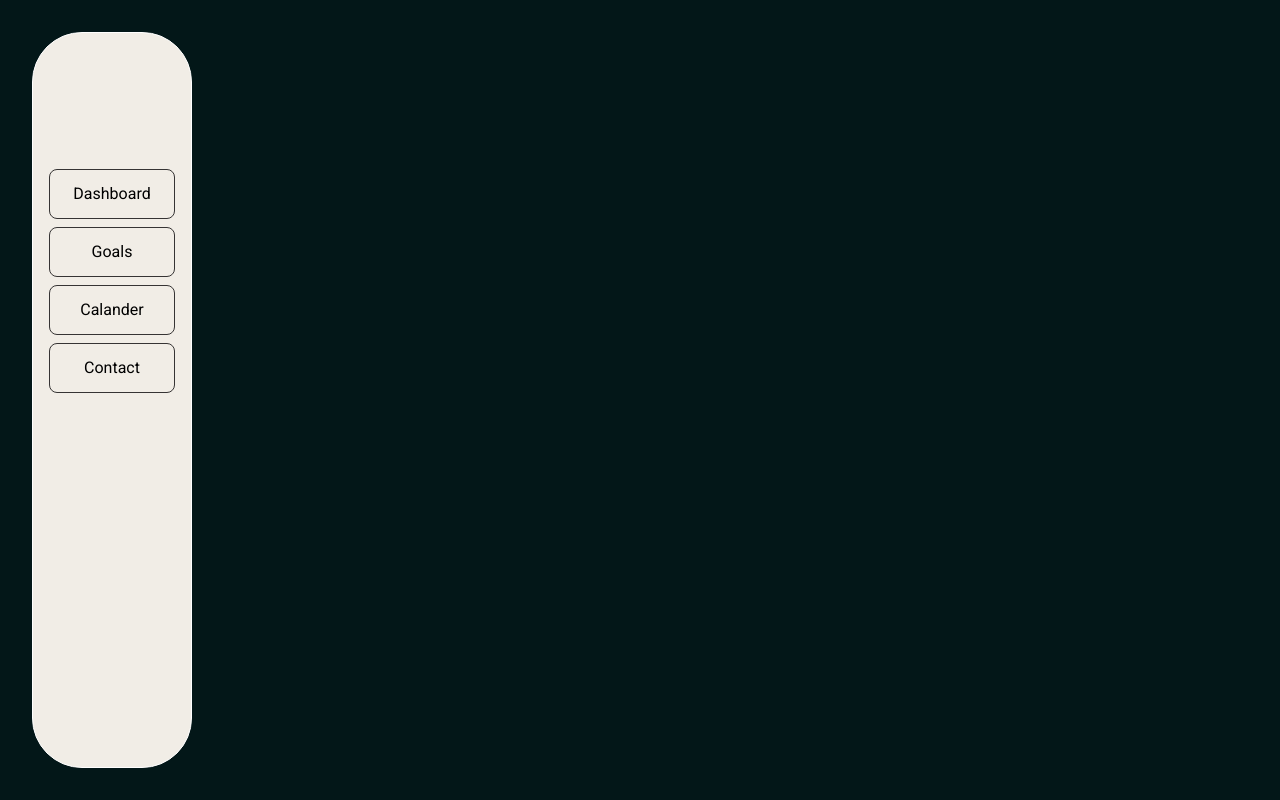
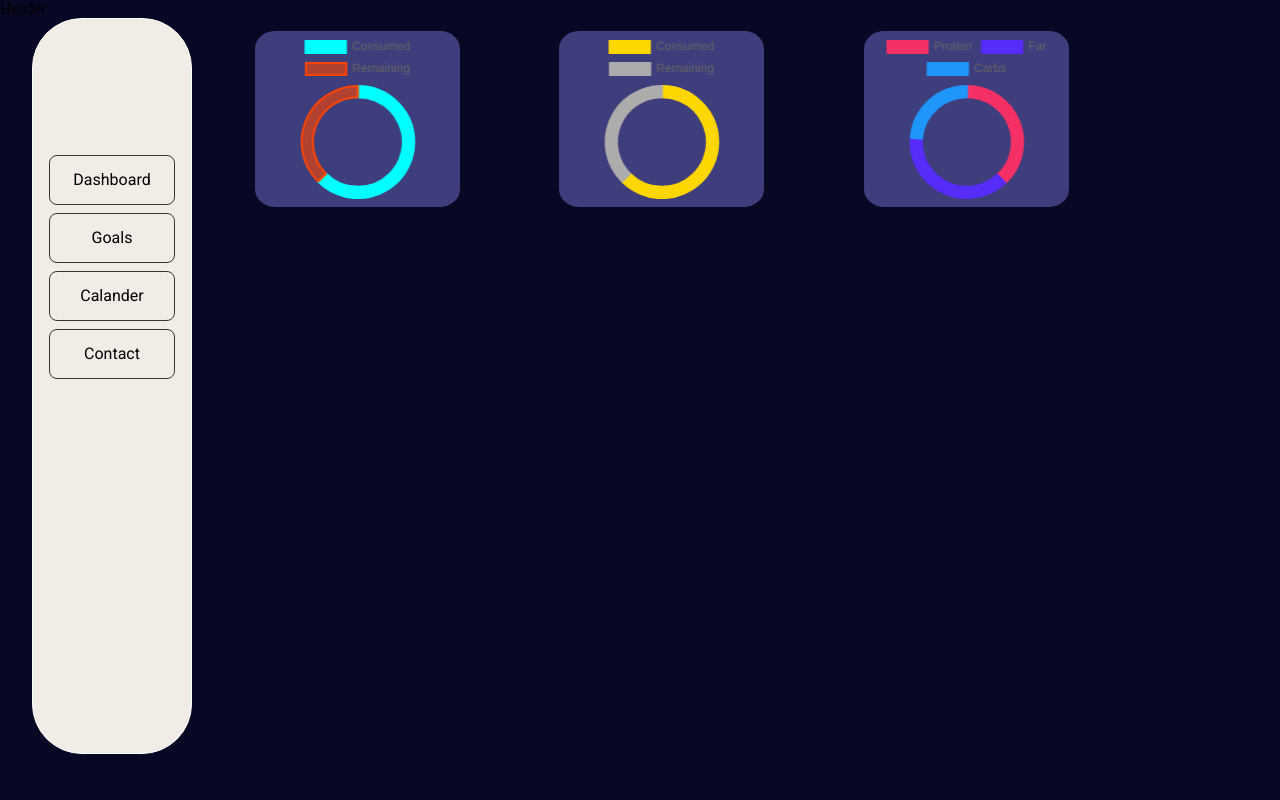
Before and after one commit to resche-b/Fitness-Activity-Tracker, a React (Create React App) app in the folder fitness-activity-tracker/: page / in a window 1280 px wide. Built offline with nearby package versions, Linux system fonts and the light colour scheme.

Commit message:
working graphs

```diff
--- a/fitness-activity-tracker/src/App.css
+++ b/fitness-activity-tracker/src/App.css
@@ -0,0 +1,17 @@
+
+.app {
+  display: flex;
+  flex-direction: column;
+  height: 100vh;
+}
+.main-element {
+  display: flex;
+  flex: 1;
+  flex-direction: row;
+}
+
+.dashboard {
+  padding-left: 1vw;
+  padding-top: 1vw;
+  flex:1;
+}
--- a/fitness-activity-tracker/src/App.js
+++ b/fitness-activity-tracker/src/App.js
@@ -1,13 +1,18 @@
 import './App.css';
 import Header from './Header';
 import Sidebar from './Sidebar';
+import Dashboard from './Dashboard';
 
 function App() {
   return (
-    <div className="App">
-      {/* <Header/> */}
-      <Sidebar/>
-
+    <div className="app">
+      <Header/>
+      <div className='main-element'>
+        <Sidebar/>
+        <div className='dashboard'>
+          <Dashboard/>
+        </div>
+      </div>
     </div>
   );
 }
--- /dev/null
+++ b/fitness-activity-tracker/src/CaloriesTracker.js
@@ -0,0 +1,55 @@
+import React, { useEffect, useRef } from "react";
+import Chart from "chart.js/auto";
+import { useState } from "react";
+
+const CaloriesTracker = () => {
+  const chartRef = useRef(null);
+  const chartInstance = useRef(null);
+  const [carbIntake, setCarbIntake] = useState(5);
+  const [proteinIntake, setProteinIntakeGoal] = useState(8);
+  const [fatIntake, setFatIntakeGoal] = useState(8);
+
+  useEffect(() => {
+    if (chartInstance.current) {
+      chartInstance.current.destroy();
+    }
+
+    const myChartRef = chartRef.current.getContext("2d");
+    chartInstance.current = new Chart(myChartRef, {
+      type: "doughnut",
+      data: {
+        labels: ["Protein", "Far","Carbs"],
+        datasets: [
+          {
+            data: [proteinIntake,fatIntake,carbIntake],
+            backgroundColor: ["rgb(244,48,100)", "rgb(87,44,249)","rgb(31,150,250)"],
+            borderWidth: 2,
+            borderColor: ["rgb(244,48,100)", "rgb(87,44,249)","rgb(31,150,250)"],
+          },
+        ],
+      },
+      options: {
+        cutout: "80%",
+        plugins: {
+          legend: {
+            position: "top",
+          },
+        },
+      },
+    });
+
+    return () => {
+      if (chartInstance.current) {
+        chartInstance.current.destroy();
+      }
+    };
+  }, []);
+
+  return (
+    <div>
+      <canvas ref={chartRef} style={{ maxWidth: '21vw', maxHeight: '21vh' }} />
+    </div>
+  );
+};
+
+export default CaloriesTracker;
--- /dev/null
+++ b/fitness-activity-tracker/src/Dashboard.css
@@ -0,0 +1,53 @@
+.trackers {
+  padding: 0%;
+  display: flex;
+  flex-direction: row; /* Align elements in a row */
+  justify-content: space-around; /* Optional: add space between elements */
+  width: 85%;
+  height: 25%;
+  border-radius: 5vh;
+
+}
+
+.specific-tracker-main {
+    align-items: center;
+    display: flex;
+    flex-direction: column;
+    border-radius: 10%;
+  }
+
+.specific-tracker {
+  align-items: center;
+  width: 16vw;
+  height: 22vh;
+  border-radius: 10%;
+  background-color:rgb(62, 62, 124);
+}
+
+.calories-tracker {
+    margin: 0;
+    padding: 0;
+    width:16vw;
+    height: 22vh;
+    background-color: rgb(62, 62, 124);
+    align-items: center;
+    border-radius: 10%;
+}
+.date-range {
+  list-style-type: none;
+  padding-top: 1.5vh;
+  padding-left: 1vw;
+  margin: 0;
+}
+
+/* .date-range2 {
+    list-style-type: none;
+    padding-left: 2vw;
+    margin-bottom: 2vh;
+    margin: 0;
+} */
+
+.date-range-items {
+    display: inline-block;
+      margin-right: 20px; /* Add space between items */
+}
--- /dev/null
+++ b/fitness-activity-tracker/src/Dashboard.js
@@ -0,0 +1,31 @@
+import React from "react";
+import WaterTracker from "./WaterTracker";
+import SleepTracker from "./SleepTracker";
+import CaloriesTracker from "./CaloriesTracker";
+import "./Dashboard.css";
+
+const Dashboard = () => {
+  return (
+    <div className="trackers">
+      <div className="specific-tracker-main">
+        <div className="specific-tracker">
+          <WaterTracker />
+        </div>
+
+      </div>
+      <div className="specific-tracker-main">
+        <div className="specific-tracker">
+          <SleepTracker />
+        </div>
+
+      </div>
+      <div className="calories-tracker-main">
+      <div className="calories-tracker">
+        <CaloriesTracker/>
+      </div>
+      </div>
+    </div>
+  );
+};
+
+export default Dashboard;
--- a/fitness-activity-tracker/src/Sidebar.css
+++ b/fitness-activity-tracker/src/Sidebar.css
@@ -5,7 +5,6 @@
     color: black;
     width: 12.5%;
     height: 92vh;
-    position: fixed;
     top: 4vh;
     left: 4vh;
     overflow-y: auto;
@@ -16,10 +15,11 @@
     font-family: 'Roboto', sans-serif;
     font-size: 2vh;
     border: 1px solid white;
+    margin-left: 2.5vw;
 
 }
 
-ul {
+.list {
     margin-top: 15vh;
     list-style-type: none;
     line-height: 3;
@@ -28,7 +28,7 @@ ul {
     padding: 1vh;
 }
 
-li {
+.list-item {
     border: 1px solid #363434;
     border-radius: 1vh;
     margin: 1vh;
@@ -36,14 +36,14 @@ li {
     user-select: none;
 }
 
-li:hover {
+.list-item:hover {
     background-color: #f0f0f0;
     color: #007bff;
     box-shadow: 0px 4px 8px rgba(0, 0, 0, 0.2);
     cursor: pointer;
 }
 
-li:active {
+.list-item:active {
     background-color: #e0e0e0b0;
     transform: scale(0.98);
     box-shadow: 0px 2px 4px rgba(0, 0, 0, 0.2);
--- a/fitness-activity-tracker/src/Sidebar.js
+++ b/fitness-activity-tracker/src/Sidebar.js
@@ -5,11 +5,11 @@ import './Sidebar.css';
 const Sidebar = () => {
   return (
     <div className='sidebar'>
-      <ul>
-        <li>Dashboard</li>
-        <li>Goals</li>
-        <li>Calander</li>
-        <li>Contact</li>
+      <ul className='list'>
+        <li className='list-item'>Dashboard</li>
+        <li className='list-item'>Goals</li>
+        <li className='list-item'>Calander</li>
+        <li className='list-item'>Contact</li>
       </ul>
     </div>
   )
--- /dev/null
+++ b/fitness-activity-tracker/src/SleepTracker.js
@@ -0,0 +1,57 @@
+import React, { useEffect, useRef } from "react";
+import Chart from "chart.js/auto";
+import { useState } from "react";
+
+const SleepTracker = () => {
+  const chartRef = useRef(null);
+  const chartInstance = useRef(null);
+  const [sleep, setSleep] = useState(5);
+  const [sleepGoal, setSleepGoal] = useState(8);
+
+  useEffect(() => {
+    if (chartInstance.current) {
+      chartInstance.current.destroy();
+    }
+
+    const myChartRef = chartRef.current.getContext("2d");
+    chartInstance.current = new Chart(myChartRef, {
+      type: "doughnut",
+      data: {
+        labels: ["Consumed", "Remaining"],
+        datasets: [
+          {
+            data: [sleep, sleepGoal - sleep],
+            backgroundColor: ["#ffd700", "#adacac"],
+            borderWidth: 2,
+            borderColor: [
+              '#ffd700',
+              '#adacac',
+            ],
+          },
+        ],
+      },
+      options: {
+        cutout: "80%",
+        plugins: {
+          legend: {
+            position: "top",
+          },
+        },
+      },
+    });
+
+    return () => {
+      if (chartInstance.current) {
+        chartInstance.current.destroy();
+      }
+    };
+  }, []);
+
+  return (
+    <div>
+      <canvas ref={chartRef} style={{ maxWidth: '21vw', maxHeight: '21vh' }} />
+    </div>
+  );
+};
+
+export default SleepTracker;
--- /dev/null
+++ b/fitness-activity-tracker/src/WaterTracker.js
@@ -0,0 +1,57 @@
+import React, { useEffect, useRef } from "react";
+import Chart from "chart.js/auto";
+import { useState } from "react";
+
+const WaterTracker = () => {
+  const chartRef = useRef(null);
+  const chartInstance = useRef(null);
+  const [waterIntake, setWaterIntake] = useState(5);
+  const [waterIntakeGoal, setWaterIntakeGoal] = useState(8);
+
+  useEffect(() => {
+    if (chartInstance.current) {
+      chartInstance.current.destroy();
+    }
+
+    const myChartRef = chartRef.current.getContext("2d");
+    chartInstance.current = new Chart(myChartRef, {
+      type: "doughnut",
+      data: {
+        labels: ["Consumed", "Remaining"],
+        datasets: [
+          {
+            data: [waterIntake, waterIntakeGoal - waterIntake],
+            backgroundColor: ["aqua", "rgba(255, 69, 0, 0.6)"],
+            borderWidth: 2,
+            borderColor: [
+              'aqua',
+              'rgba(255, 69, 0)',
+            ],
+          },
+        ],
+      },
+      options: {
+        cutout: "80%",
+        plugins: {
+          legend: {
+            position: "top",
+          },
+        },
+      },
+    });
+
+    return () => {
+      if (chartInstance.current) {
+        chartInstance.current.destroy();
+      }
+    };
+  }, []);
+
+  return (
+    <div>
+      <canvas ref={chartRef} style={{ maxWidth: '21vw', maxHeight: '21vh' }} />
+    </div>
+  );
+};
+
+export default WaterTracker;
--- a/fitness-activity-tracker/src/index.css
+++ b/fitness-activity-tracker/src/index.css
@@ -5,7 +5,7 @@
 }
 
 body {
-  background-color: #031718;
+  background-color: rgb(8, 8, 37);
 }
 
 code {
```
